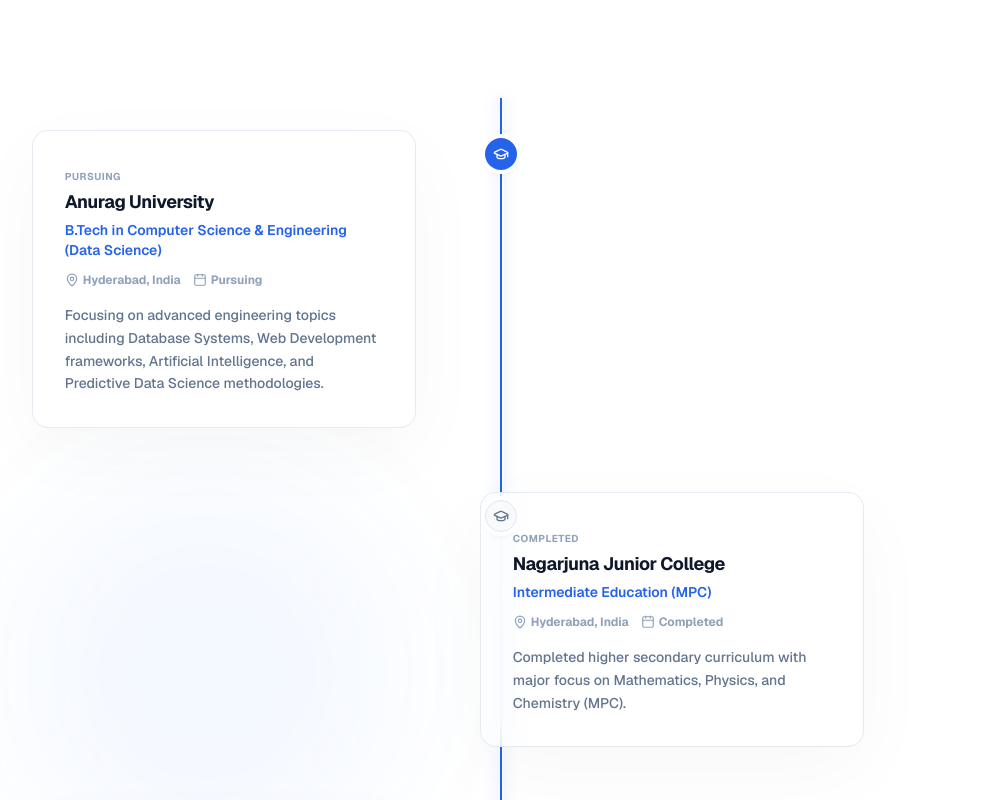
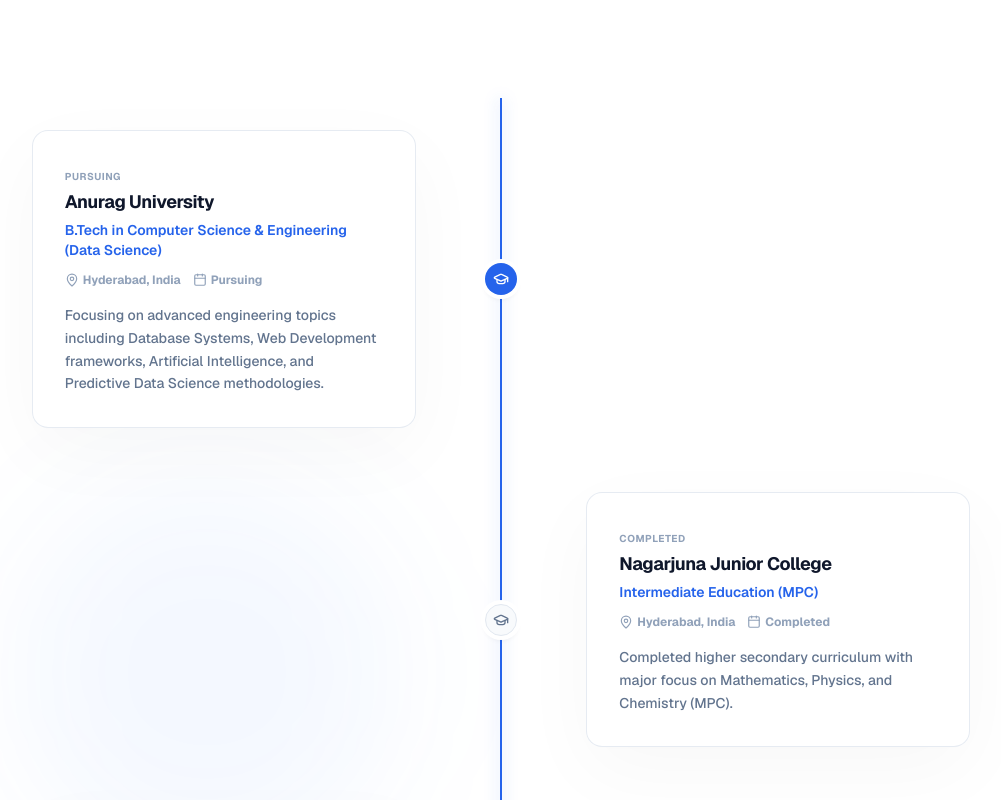
Before and after one commit to mohithh-14/portfolio, a Next.js app: page / in a window 1280 px wide. Shown: the part 5060-5860 px from the top of the page, without its empty margins (139-1140 px from the left). Built offline with nearby package versions, Linux system fonts and the light colour scheme.

Commit message:
Refactor timeline dots to native grid flow to avoid absolute coordinates overlap shifts

```diff
--- a/src/components/sections/education.tsx
+++ b/src/components/sections/education.tsx
@@ -73,10 +73,10 @@
         <div className="relative py-8">
 
           {/* Centered Vertical Line on Desktop */}
-          <div className="absolute left-[15px] md:left-[calc(50%-1px)] top-0 bottom-0 w-[2px] bg-slate-100" />
+          <div className="absolute left-4 md:left-1/2 -translate-x-1/2 top-0 bottom-0 w-[2px] bg-slate-100" />
 
           {/* Active fill blue indicator track */}
-          <div className="absolute left-[15px] md:left-[calc(50%-1px)] top-0 bottom-[15%] w-[2px] bg-primary shadow-[0_0_15px_rgba(37,99,235,0.4)]" />
+          <div className="absolute left-4 md:left-1/2 -translate-x-1/2 top-0 bottom-[15%] w-[2px] bg-primary shadow-[0_0_15px_rgba(37,99,235,0.4)]" />
 
           <div className="space-y-16 relative">
             {educationTimeline.map((item, idx) => {
@@ -135,12 +135,14 @@
                   </div>
 
                   {/* Centered Timeline Dot indicator */}
-                  <div className={`absolute left-0 md:left-[calc(50%-16px)] top-2 z-10 w-8 h-8 rounded-full flex items-center justify-center ring-4 ring-white shadow-md transition-transform duration-300 hover:scale-110 ${
-                    item.featured
-                      ? "bg-primary text-white"
-                      : "bg-slate-50 border border-slate-200 text-slate-500"
-                  }`}>
-                    <GraduationCap className="w-4 h-4" />
+                  <div className="absolute md:relative left-4 md:left-auto top-2 md:top-auto z-10 flex md:col-span-1 items-center justify-center">
+                    <div className={`w-8 h-8 rounded-full flex items-center justify-center ring-4 ring-white shadow-md transition-transform duration-300 hover:scale-110 ${
+                      item.featured
+                        ? "bg-primary text-white"
+                        : "bg-slate-50 border border-slate-200 text-slate-500"
+                    }`}>
+                      <GraduationCap className="w-4 h-4" />
+                    </div>
                   </div>
 
                   {/* Right Column Card (Desktop Odd - alternates to the right) */}
```
